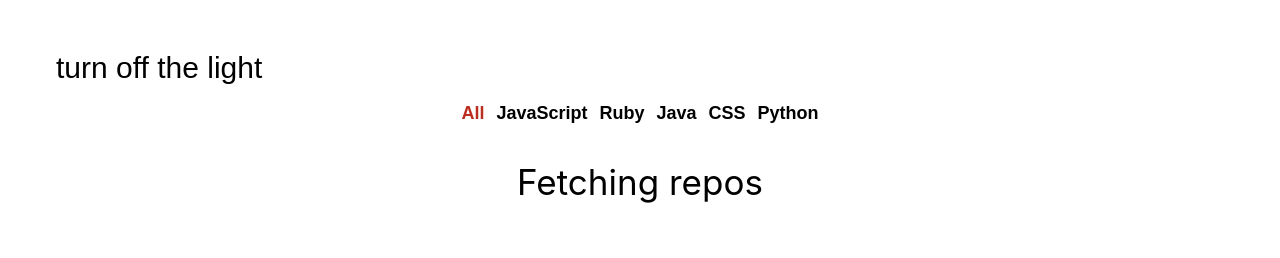
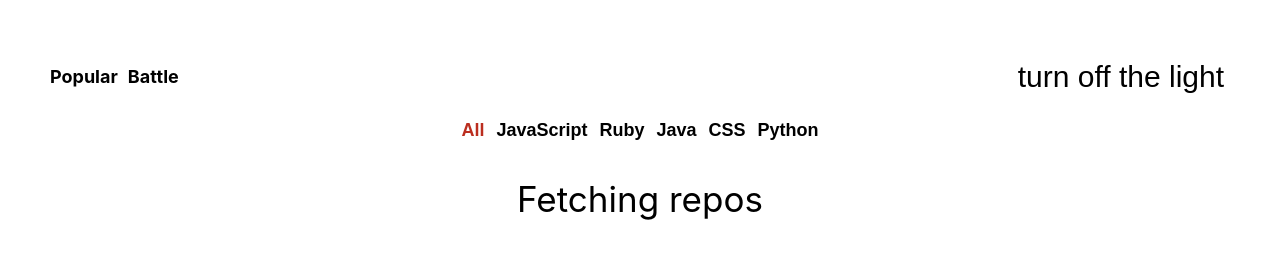
Before and after one commit to bogmoroz/github-battle, a React app: page / in a window 1280 px wide. Built offline with nearby package versions, Linux system fonts and the light colour scheme; no server answers.

Commit message:
Links added to Nav

```diff
--- a/app/components/Nav.js
+++ b/app/components/Nav.js
@@ -1,11 +1,24 @@
 import React from 'react';
 import { ThemeConsumer } from '../contexts/theme';
+import { Link } from 'react-router-dom';
 
 export default function Nav() {
   return (
     <ThemeConsumer>
       {({ theme, toggleTheme }) => (
         <nav className='row space-between'>
+          <ul className='row nav'>
+            <li>
+              <Link to='/' className='nav-link'>
+                Popular
+              </Link>
+            </li>
+            <li>
+              <Link to='/battle' className='nav-link'>
+                Battle
+              </Link>
+            </li>
+          </ul>
           <button
             style={{ fontSize: 30 }}
             className='btn-clear'
--- a/app/index.css
+++ b/app/index.css
@@ -49,6 +49,10 @@ li {
   color: inherit;
 }
 
+.nav li {
+  margin-right: 10px;
+}
+
 .grid {
   display: flex;
   flex-wrap: wrap;
@@ -56,6 +60,10 @@ li {
 
 .space-around {
   justify-content: space-around;
+}
+
+.space-between {
+  justify-content: space-between;
 }
 
 .header-lg {
```
